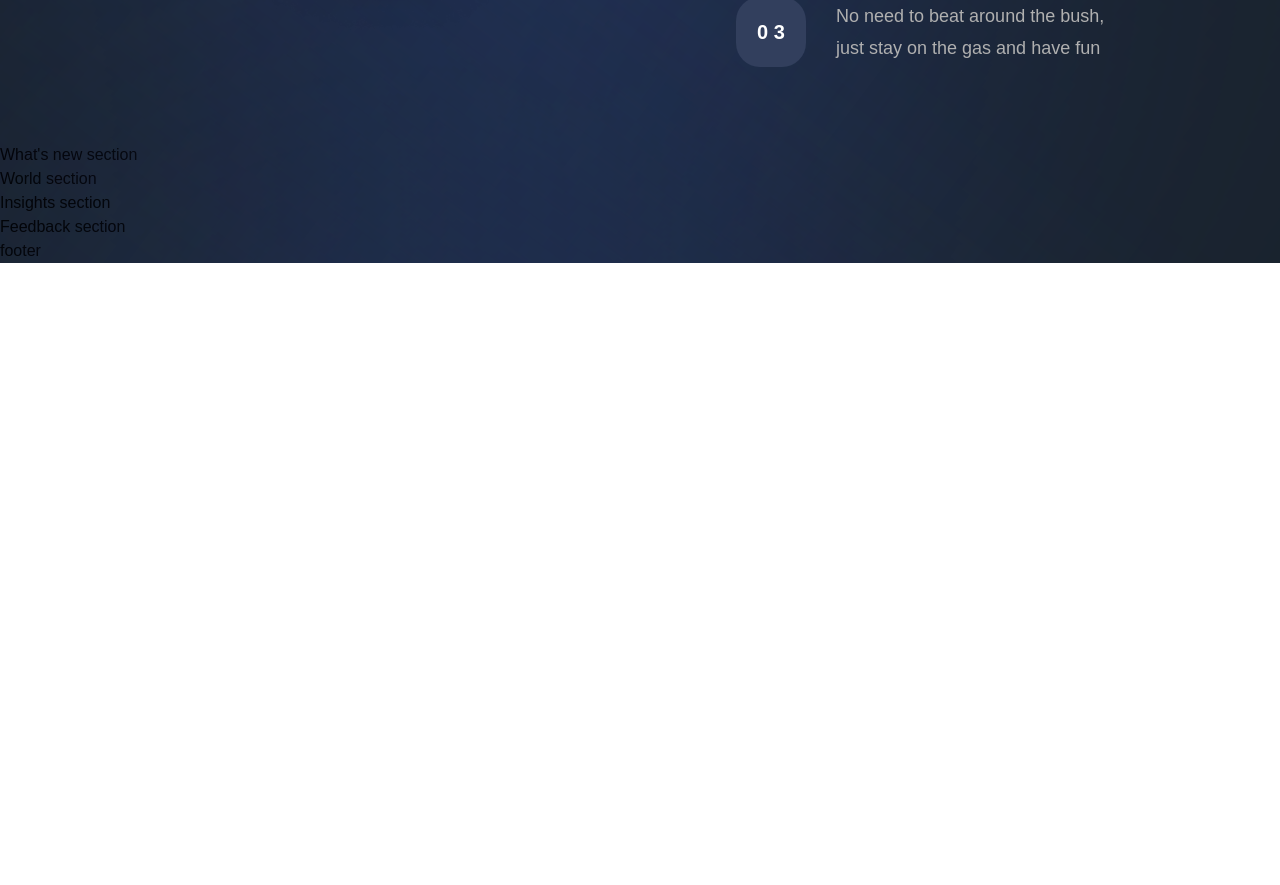
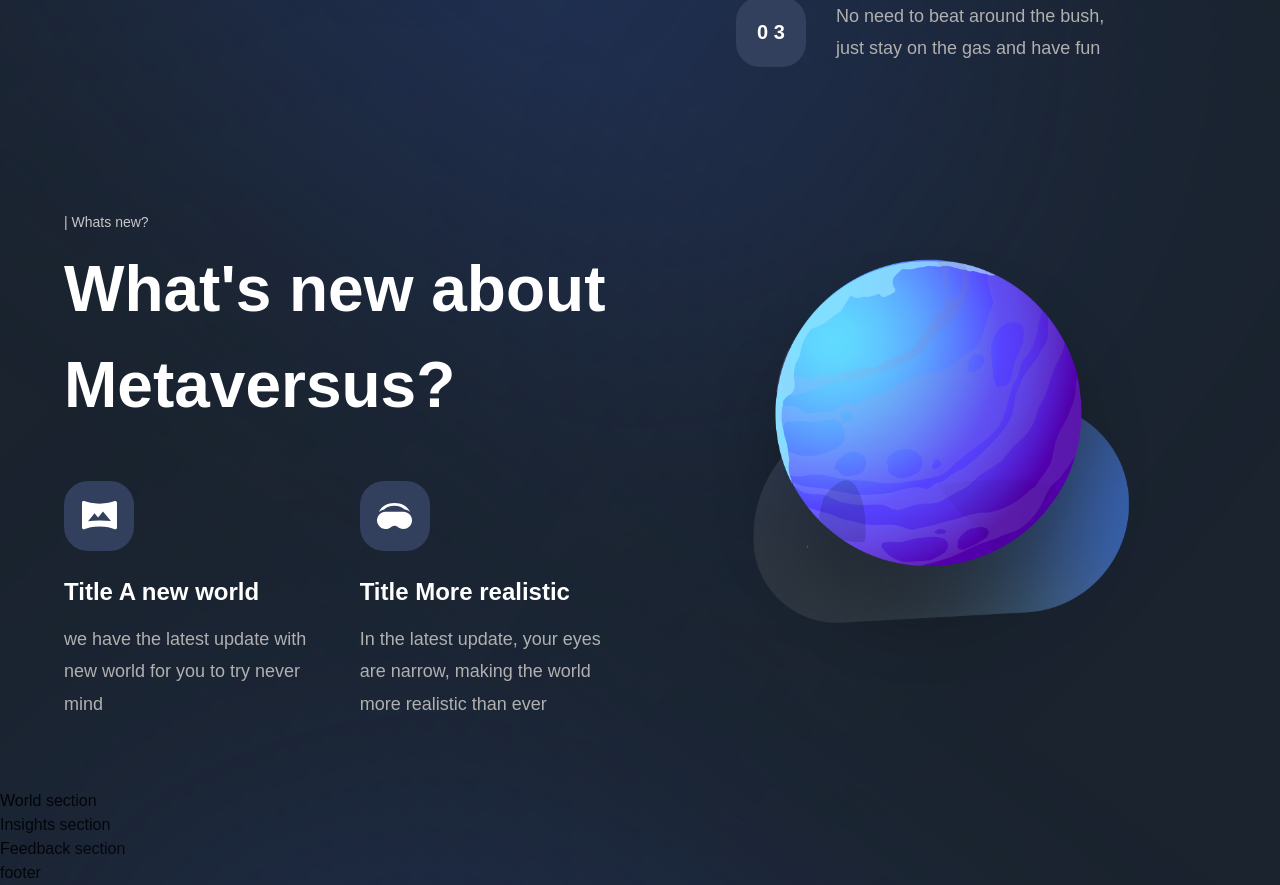
Before and after one commit to amiralikhosro/metaverse, a Next.js app: page / in a window 1280 px wide. Shown: the part 3271-4156 px from the top of the page. Before the commit the page ends 3534 px from the top, so only its background shows below. Built offline with nearby package versions, Linux system fonts and the light colour scheme; a web font is replaced by a local one.

Commit message:
feat: what's new section has been added

```diff
--- a/components/NewFeatures.jsx
+++ b/components/NewFeatures.jsx
@@ -1,6 +1,18 @@
-const NewFeatures = () => (
-  <div>
-    New Features
+import styles from "../styles";
+
+const NewFeatures = ({ imgUrl, title, subtitle }) => (
+  <div className="flex-1 flex flex-col sm:max-w-[250px] min-w-[210px]">
+    <div
+      className={`${styles.flexCenter} w-[70px] h-[70px] rounded-[24px] bg-[#323F5D]`}
+    >
+      <img src={imgUrl} alt="icon" className="w-1/2 h-1/2 object-contain" />
+    </div>
+    <h1 className="mt-[26px] font-bold text-[24px] leading-[30.24px] text-white">
+      Title {title}
+    </h1>
+    <p className="flex-1 mt-[16px] font-normal text-[18px] text-[#B0B0B0] leading-[32.4px]">
+      {subtitle}
+    </p>
   </div>
 );
 
--- a/sections/WhatsNew.jsx
+++ b/sections/WhatsNew.jsx
@@ -1,8 +1,45 @@
-'use client';
+"use client";
+
+import { motion } from "framer-motion";
+
+import { newFeatures } from "../constants";
+import { NewFeatures, TitleText, TypingText } from "../components";
+import { planetVariants, staggerContainer, fadeIn } from "../utils/motion";
+import styles from "../styles";
 
 const WhatsNew = () => (
-  <section>
-    What's new section
+  <section className={`${styles.paddings} relative z-10`}>
+    <motion.div
+      variants={staggerContainer}
+      initial="hidden"
+      whileInView="show"
+      viewport={{ once: false, amount: 0.25 }}
+      className={`${styles.innerWidth} mx-auto flex lg:flex-row flex-col gap-8`}
+    >
+      <motion.div
+        variants={fadeIn("right", "tween", 0.2, 1)}
+        className="flex-[0.95] flex justify-center flex-col"
+      >
+        <TypingText title="| Whats new?" />
+        <TitleText title={<>What's new about Metaversus?</>} />
+        <div className="mt-[48px] flex flex-wrap justify-between gap-[24px]">
+          {newFeatures.map((feature) => (
+            <NewFeatures key={feature.title} {...feature} />
+          ))}
+        </div>
+      </motion.div>
+
+      <motion.div
+        variants={planetVariants("right")}
+        className={`flex-1 ${styles.flexCenter}`}
+      >
+        <img
+          src="/whats-new.png"
+          alt="get-started"
+          className="w-[90%] h-[90%] object-contain"
+        />
+      </motion.div>
+    </motion.div>
   </section>
 );
 
```
